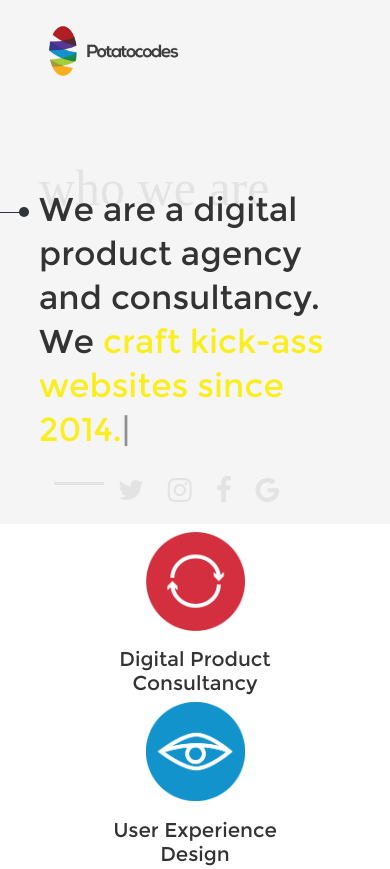
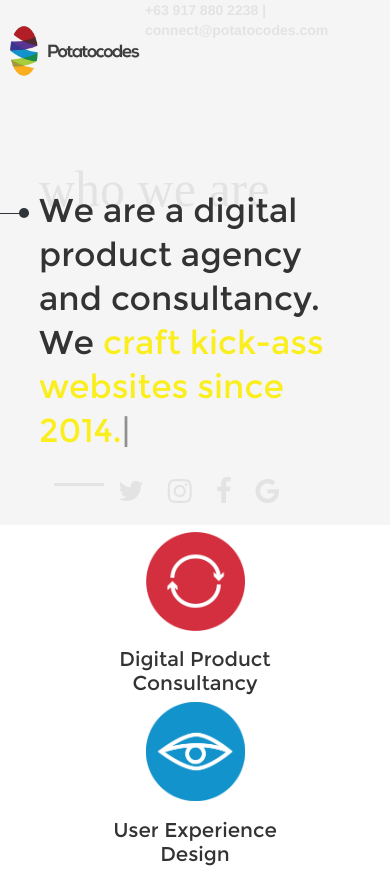
Before and after one commit to rrjoson/potatocodes-main, a website: page index.html in a window 390 px wide. Shown: the top 869 px of the page. Drawn offline with Linux system fonts and the light colour scheme; a web font is replaced by a local one.

Commit message:
add: contact details

```diff
--- a/assets/css/pages/_homepage.scss
+++ b/assets/css/pages/_homepage.scss
@@ -10,15 +10,7 @@ html, body {
 
 	background-color: $dark-white;
 
-	.logo {
 
-		padding: 10px 0 0.5% 0;
-
-		img {
-			width: 150px;
-			height: auto;
-		 }
-	}
 
 	.background {
 		color: $gray;
--- /dev/null
+++ b/assets/css/partials/_header.scss
@@ -0,0 +1,23 @@
+/* Header
+   ========================================================================== */
+
+header{
+	background-color: #f5f5f5;
+
+	.container{
+		padding: 0;
+	}
+
+	.logo {
+		padding: 10px 0 0.5% 0;
+
+		img {
+			width: 150px;
+			height: auto;
+		}
+	}
+
+	label{
+		color: $gray;
+	}
+}
--- a/assets/css/style.scss
+++ b/assets/css/style.scss
@@ -8,6 +8,7 @@
    ========================================================================== */
 
 @import "partials/_typography";
+@import "partials/header";
 @import "partials/footer-stay-down";
 @import "partials/_helpers";
 
--- a/index.html
+++ b/index.html
@@ -10,15 +10,22 @@
 <body>
 	<div class="fsd-wrap">
 		<div class="content-wrap">
+			<!--*********************HEADER SECTION************************-->
+			<header>
+				<div class="container">
+					<div class="logo col-xs-4">
+						<img src="assets/img/logo.png" alt="Potatocodes">
+					</div>
+					<div class="col-xs-8">
+						<label class="_pull-right">+63 917 880 2238 | connect@potatocodes.com</label>
+					</div>
+				</div>
+			</header>
+
 			<!--******************ABOUT US***********************-->
 			<section class="about-us">
 				<div class="container">
-					<div class="row">
-						<!--*********************LOGO************************-->
-						<div class="logo col-md-12">
-							<img src="assets/img/logo.png" alt="Potatocodes">
-						</div>
-					</div>
+
 					<div class="row _position-relative">
 						<!--******************WHO WE ARE*********************-->
 						<div class="background">
```
Also changed, not shown: assets/css/style.css.
